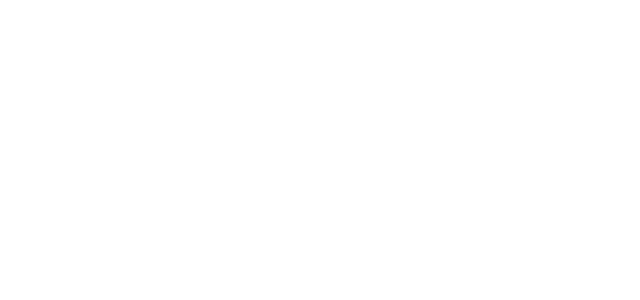
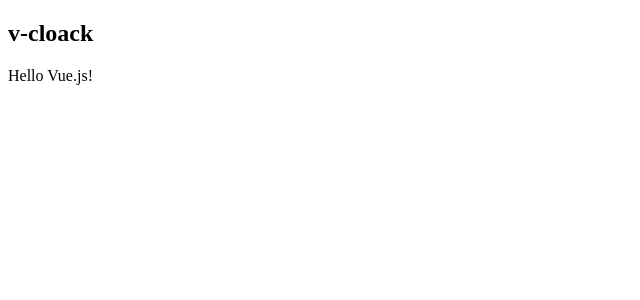
Before and after one commit to takyafumin/sample-vuejs-v2, a Vue app in the folder app/: page /#/v-cloak in a window 1280 px wide. Shown: the top 300 px of the page, without its empty margins (0-640 px from the left). Built offline with nearby package versions, Linux system fonts and the light colour scheme.

Commit message:
sample v-cloack

```diff
--- /dev/null
+++ b/app/src/components/VCloak.vue
@@ -0,0 +1,30 @@
+<template>
+  <div>
+
+    <h2>
+      v-cloack
+    </h2>
+
+    <p v-cloack>
+      {{ message }}
+    </p>
+
+  </div>
+</template>
+
+<script>
+export default {
+  name: 'VHtml',
+  data: () => {
+    return {
+      message: 'Hello Vue.js!'
+    }
+  }
+}
+</script>
+
+<style scoped>
+[v-cloak] {
+  display: none;
+}
+</style>
--- a/app/src/router/index.js
+++ b/app/src/router/index.js
@@ -7,6 +7,7 @@
 import VOnce from '@/components/VOnce'
 import VPre from '@/components/VPre'
 import VHtml from '@/components/VHtml'
+import VCloak from '@/components/VCloak'
 
 Vue.use(Router)
 
@@ -46,6 +47,11 @@
       path: '/v-html',
       name: 'VHtml',
       component: VHtml
+    },
+    {
+      path: '/v-cloak',
+      name: 'VCloak',
+      component: VCloak
     }
   ]
 })
```
